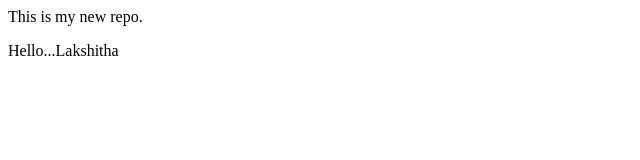
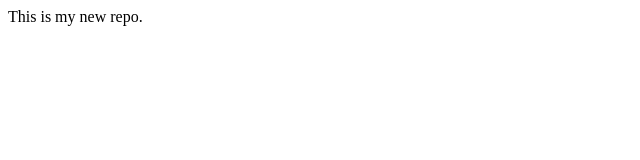
Before and after one commit to RAVADA-LAKSHITHA/localrepo, a plain HTML site: page index.html in a window 1280 px wide. Shown: the whole page, without its empty margins (0-640 px from the left). Drawn offline with Linux system fonts and the light colour scheme.

Commit message:
Cleared previous changes

```diff
--- a/index.html
+++ b/index.html
@@ -1,2 +1 @@
 <p>This is my new repo.</p>
-<p>Hello...Lakshitha</p>
```
